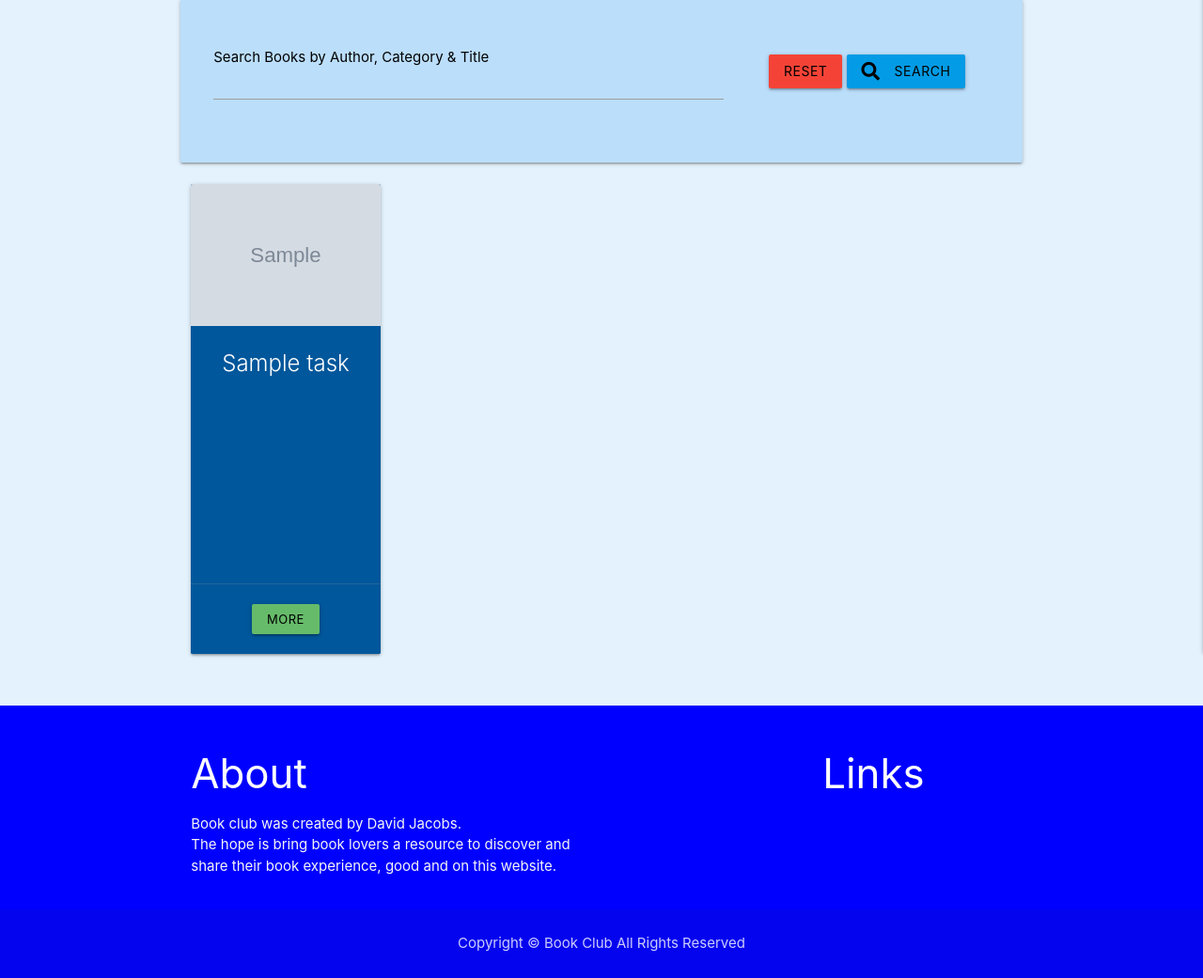
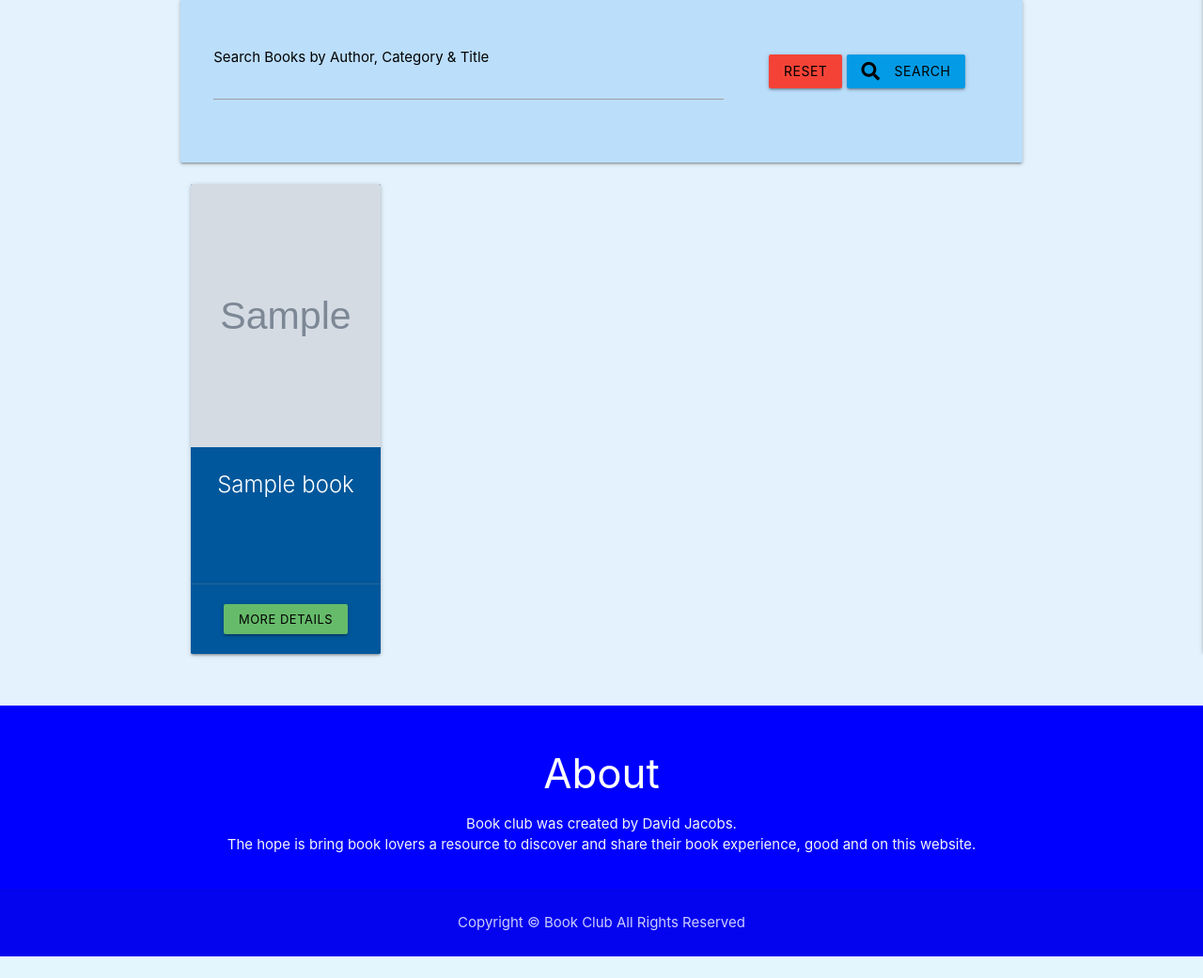
Before and after one commit to Davej66/book-club, a Flask app: page / in a window 1280 px wide. Shown: the part 166-1207 px from the top of the page at 94% size. After the commit the page ends 1184 px from the top, so only its background shows below. Run offline with Flask 2, Linux system fonts and the light colour scheme; grey boxes marked "Sample" are stand-in pictures; a database or web service that is not in the repository returns one stand-in record (values such as "Sample title"); some libraries are stand-ins or nearby versions.

Commit message:
Updating name consistency

```diff
--- a/app.py
+++ b/app.py
@@ -19,20 +19,19 @@ app.secret_key = os.environ.get("SECRET_KEY")
 
 mongo = PyMongo(app)
 
-# Retrieves all books
+
 @app.route("/")
-@app.route("/get_tasks")
-def get_tasks():
-    # Retrieves all books
-    tasks = list(mongo.db.tasks.find())
-    return render_template("tasks.html", tasks=tasks)
+@app.route("/get_books")
+def get_books():
+    books = list(mongo.db.books.find())
+    return render_template("books.html", books=books)
 
 
 @app.route("/search", methods=["GET", "POST"])
 def search():
     query = request.form.get("query")
-    tasks = list(mongo.db.tasks.find({"$text": {"$search": query}}))
-    return render_template("tasks.html", tasks=tasks)
+    books = list(mongo.db.books.find({"$text": {"$search": query}}))
+    return render_template("books.html", books=books)
 
 
 @app.route("/register", methods=["GET", "POST"])
@@ -52,8 +51,7 @@ def register():
             "email": request.form.get("email").lower(),
             "is_admin": is_admin,
             "admin": "no",
-            "password": generate_password_hash(request.form.get("password")),
-            "user_avatar": request.form.get("user_avatar")
+            "password": generate_password_hash(request.form.get("password"))
         }
         mongo.db.users.insert_one(register)
 
@@ -74,13 +72,11 @@ def login():
 
         if existing_user:
             # ensure hashed password matches user input
-            if check_password_hash(
-                existing_user["password"], request.form.get("password")):
-                    session["user"] = request.form.get("username").lower()
-                    flash("Welcome, {}".format(
-                        request.form.get("username")))
-                    return redirect(url_for(
-                        "profile", username=session["user"]))
+            if check_password_hash(existing_user["password"], request.form.get("password")):
+                session["user"] = request.form.get("username").lower()
+                flash("Welcome, {}".format(request.form.get("username")))
+                return redirect(url_for(
+                    "profile", username=session["user"]))
 
             else:
                 # invalid password match
@@ -97,14 +93,15 @@ def login():
 
 @app.route("/profile/<username>", methods=["GET", "POST"])
 def profile(username):
-    tasks = list(mongo.db.tasks.find())
+    books = list(mongo.db.books.find())
     reviews = list(mongo.db.reviews.find())
     # grab the session user's username from db
     username = mongo.db.users.find_one(
         {"username": session["user"]})["username"]
 
     if session["user"]:
-        return render_template("profile.html", username=username, tasks=tasks, reviews=reviews)
+        return render_template("profile.html", username=username,
+            books=books, reviews=reviews)
 
     return redirect(url_for("login"))
 
@@ -117,11 +114,11 @@ def logout():
     return redirect(url_for("login"))
 
 
-@app.route("/add_task", methods=["GET", "POST"])
-def add_task():
+@app.route("/add_book", methods=["GET", "POST"])
+def add_book():
     if request.method == "POST":
         is_bseller = "on" if request.form.get("is_bseller") else "off"
-        task = {
+        book = {
             "category_name": request.form.get("category_name"),
             "book_name": request.form.get("book_name"),
             "book_author": request.form.get("book_author"),
@@ -132,16 +129,16 @@ def add_task():
             "book_cover": request.form.get("book_cover"),
             "created_by": session["user"]
         }
-        mongo.db.tasks.insert_one(task)
-        flash("Task Successfully Added")
-        return redirect(url_for("get_tasks"))
+        mongo.db.books.insert_one(book)
+        flash("Book Successfully Added")
+        return redirect(url_for("get_books"))
 
     categories = mongo.db.categories.find().sort("category_name", 1)
-    return render_template("add_task.html", categories=categories)
+    return render_template("add_book.html", categories=categories)
 
 
-@app.route("/edit_task/<task_id>", methods=["GET", "POST"])
-def edit_task(task_id):
+@app.route("/edit_book/<book_id>", methods=["GET", "POST"])
+def edit_book(book_id):
     if request.method == "POST":
         is_bseller = "on" if request.form.get("is_bseller") else "off"
         submit = {
@@ -155,20 +152,20 @@ def edit_task(task_id):
             "book_cover": request.form.get("book_cover"),
             "created_by": session["user"]
         }
-        print({"_id": ObjectId(task_id)}, submit)
-        mongo.db.tasks.replace_one({"_id": ObjectId(task_id)}, submit)
+        print({"_id": ObjectId(book_id)}, submit)
+        mongo.db.books.replace_one({"_id": ObjectId(book_id)}, submit)
         flash("Task Successfully Updated")
 
-    task = mongo.db.tasks.find_one({"_id": ObjectId(task_id)})
+    book = mongo.db.books.find_one({"_id": ObjectId(book_id)})
     categories = mongo.db.categories.find().sort("category_name", 1)
-    return render_template("edit_task.html", task=task, categories=categories)
+    return render_template("edit_book.html", book=book, categories=categories)
 
 
-@app.route("/delete_task/<task_id>")
-def delete_task(task_id):
-    mongo.db.tasks.delete_one({"_id": ObjectId(task_id)})
+@app.route("/delete_book/<book_id>")
+def delete_book(book_id):
+    mongo.db.books.delete_one({"_id": ObjectId(book_id)})
     flash("Task Successfully Deleted")
-    return redirect(url_for("get_tasks"))
+    return redirect(url_for("get_books"))
 
 
 @app.route("/get_categories")
@@ -211,16 +208,16 @@ def delete_category(category_id):
     return redirect(url_for("get_categories"))
 
 
-@app.route("/get_book/<task_id>", methods=["GET", "POST"])
-def get_book(task_id):
-    task = mongo.db.tasks.find_one({"_id": ObjectId(task_id)})
+@app.route("/get_book/<book_id>", methods=["GET", "POST"])
+def get_book(book_id):
+    book = mongo.db.books.find_one({"_id": ObjectId(book_id)})
     reviews = list(mongo.db.reviews.find())
     categories = mongo.db.categories.find().sort("category_name", 1)
 
     if request.method == "POST":
         review_details = {
             "book_review": request.form.get("book_review"),
-            "book_title": task["book_name"],
+            "book_title": request.form.get["book_name"],
             "reviewed_by": session["user"],
             "created_on": datetime.now()
         }
@@ -228,12 +225,12 @@ def get_book(task_id):
         mongo.db.reviews.insert_one(review_details)
         flash("Category Successfully Updated")
 
-    return render_template("get_book.html", task=task, categories=categories, reviews=reviews)
+    return render_template("get_book.html", book=book, categories=categories, reviews=reviews)
 
 
- # The 404 page
+# The 404 page
 @app.errorhandler(404)
-def page_not_found(e):
+def page_not_found(err):
     """
     On 404 error passes user to custom 404 page
     """
--- a/static/css/style.css
+++ b/static/css/style.css
@@ -37,13 +37,10 @@ body {
     line-height: 42px;
 }
 
-/*.card.large .card-image > img{
-    align-content: center;
+.card.large .card-image > img{
     height: 280px;
-    /*max-width: 240px;
-} */
-
-
+    max-width: 240px;
+}
 
 .card-title {
     max-width: 180px;
@@ -80,6 +77,8 @@ body {
   }
 
 
+
+
 /* //////////////////////////////// footer/////////////////////////////////// */
 
 footer.page-footer{
@@ -99,7 +98,7 @@ footer.page-footer{
         max-height: 13.43rem;
         max-width: 10.5rem;
         min-height: 13.43rem;
-        min-width: 10.5rem;
+        min-width:5.5rem;
     }
 
 
@@ -111,7 +110,7 @@ footer.page-footer{
         max-height: 23.43rem;
         max-width: 20.5rem;
         min-height: 23.43rem;
-        min-width: 20.5rem;
+        min-width: 1.5rem;
     }
     /*.card ..card-image > img{
         max-height: auto;
--- a/static/js/script.js
+++ b/static/js/script.js
@@ -19,7 +19,6 @@ $(document).ready(function () {
 });
 
 validateMaterializeSelect();
-
 function validateMaterializeSelect() {
 
     let classValid = { "border-bottom": "1px solid #4caf50", "box-shadow": "0 1px 0 0 #4caf50" };
--- a/templates/404.html
+++ b/templates/404.html
@@ -8,7 +8,7 @@
             <h1 class = "center" > Page Not Found! Please return to Book Club </h1 >
         </div >
         <div class = "col s12 center" >
-            <a href = "{{ url_for('get_tasks') }}" class = "btn-large light-blue center" aria-label="Home">Return to Book Club</a>
+            <a href = "{{ url_for('get_books') }}" class = "btn-large light-blue center" aria-label="Home">Return to Book Club</a>
         </div >
     </div >
 </div >
--- a/templates/500.html
+++ b/templates/500.html
@@ -7,7 +7,7 @@
             <h1 class = "center" > Oops, Something Went Wrong! Please return to Book Club </h1 >
         </div >
         <div class = "col s12 center" >
-            <a href = "{{ url_for('get_tasks') }}" class = "btn-large light-blue center" aria-label="Home">Return to Book Club</a>
+            <a href = "{{ url_for('get_books') }}" class = "btn-large light-blue center" aria-label="Home">Return to Book Club</a>
         </div >
     </div >
 </div >
--- a/templates/add_task.html
+++ b/templates/add_book.html
@@ -4,7 +4,7 @@
 <h3 class=" black-text center-align">Add Book</h3>
 
 <div class="row card-panel grey lighten-5">
-    <form class="col s12" method="POST" action="{{ url_for('add_task') }}">
+    <form class="col s12" method="POST" action="{{ url_for('add_book') }}">
         <!--category selection-->
         <div class="row">
             <div class="input-field col s12">
@@ -89,7 +89,7 @@
         <div class="row">
             <div class="col-12 center-align">
                  <!--cancel button-->
-                 <a href="{{ url_for('get_tasks') }}" class="btn-large red text-shadow">
+                 <a href="{{ url_for('get_books') }}" class="btn-large red text-shadow">
                     Cancel <i class="fas fa-times-circle right"></i>
                 </a>
                 <button type="submit" class="btn-large light-blue darken-1 text-shadow">
--- a/templates/base.html
+++ b/templates/base.html
@@ -25,14 +25,14 @@
     <!-- top navbar -->
     <nav class="nav-extended text-shadow light-blue">
       <div class="nav-wrapper">
-        <a href="{{ url_for('get_tasks') }}" class="brand-logo" style = "position:relative; left:80px; top:2px; ">  Book Club</a>
+        <a href="{{ url_for('get_books') }}" class="brand-logo" style = "position:relative; left:80px; top:2px; ">  Book Club</a>
 
         <a href="#" data-target="mobile-demo" class="sidenav-trigger right"><i class="fas fa-bars"></i></a>
         <ul class="right hide-on-med-and-down">
-          <li><a href="{{ url_for('get_tasks') }}">Home</a></li>
+          <li><a href="{{ url_for('get_books') }}">Home</a></li>
           {% if session.user %}
           <li><a href="{{ url_for('profile', username=session['user']) }}">Profile</a></li>
-          <li><a href="{{ url_for('add_task') }}">New Book</a></li>
+          <li><a href="{{ url_for('add_book') }}">New Book</a></li>
           {% if session.user|lower == "admin"|lower %}
           <li><a href="{{ url_for('get_categories') }}">Manage Categories</a></li>
           {% endif %}
@@ -49,12 +49,12 @@
     <!-- mobile sidenav -->
     <ul class="sidenav" id="mobile-demo">
       <li>
-        <h4 class="center-align light-blue-text text-darken 4">Book Club</h4>
+        <h4 class="center-align black-text">Book Club</h4>
       </li>
-      <li><a href="{{ url_for('get_tasks') }}">Home</a></li>
+      <li><a href="{{ url_for('get_books') }}">Home</a></li>
       {% if session.user %}
       <li><a href="{{ url_for('profile', username=session['user']) }}">Profile</a></li>
-      <li><a href="{{ url_for('add_task') }}">New Task</a></li>
+      <li><a href="{{ url_for('add_book') }}">New Book</a></li>
       {% if session.user|lower == "admin"|lower %}
       <li><a href="{{ url_for('get_categories') }}">Manage Categories</a></li>
       {% endif %}
@@ -89,18 +89,12 @@
   <footer class="page-footer">
     <div class="container">
         <div class="row">
-            <div class="col s6">
+            <div class="col s12 center">
                 <h3 class="white-text">About</h3>
-                <p class="grey-text text-lighten-4">Book club was created by David Jacobs.<br>
+                <p class="grey-text text-lighten-4" >Book club was created by David Jacobs.<br>
                     The hope is bring book lovers a resource to discover and share their book experience, good and
                     on this website.
                 </p>
-            </div>
-            <div class="col s3 offset-s3">
-                <h3 class="white-text">Links</h3>
-                <ul>
-
-                </ul>
             </div>
         </div>
     </div>
--- a/templates/tasks.html
+++ b/templates/books.html
@@ -12,7 +12,7 @@
                 <label for = "query" class = "black-text" > Search Books by Author, Category & Title </label >
             </div>
             <div class = "col s12 m4" >
-                <a href = "{{ url_for('get_tasks') }}" class = "red btn black-text" > Reset </a >
+                <a href = "{{ url_for('get_books') }}" class = "red btn black-text" > Reset </a >
                 <button type = "submit" class = "light-blue darken-1 btn black-text" >
                     <i class = "fas fa-search left" > </i > Search
                 </button >
@@ -21,34 +21,31 @@
     </form>
 </div>
 
-{% if tasks|length > 0 %}
+{% if books|length > 0 %}
 <ul class = "row container-fluid" >
 
    <li >
         <div class = "row" >
-            {% for task in tasks %}
+            {% for book in books %}
                     <div class = "col m3" >
                         <div class = "card large light-blue darken-4 center-align" >
                             <div class = "card-image center-align valign-wrapper" >
-                                <img height="auto" src = "{{ task.book_cover }}" alt = "{{ task.book_name }} book cover" >
+                                <img height="auto" src = "{{ book.book_cover }}" alt = "{{ book.book_name }} book cover" >
                             </div>
                             <div class = "card-content white-text valign center" >
-                                <span class = "card-title" > {{task.book_name}}
-                                {% if task.is_bseller == "on" %}
-                                <i class = "fas fa-exclamation-circle light-blue-text text-lighten-2 tooltipped"
-                                    data - position = "right" data - tooltip = "Bestseller!" > </i >
-                                {% endif %}
+                                <span class = "card-title" > {{book.book_name}}
+
                                 </span>
                             </div >
                             <div class = "card-action" >
-                                {% if session.user|lower == task.created_by|lower or session.user|lower == "admin"|lower %}
-                                <a href = "{{ url_for('delete_task', task_id=task._id) }}"
+                                {% if session.user|lower == book.created_by|lower or session.user|lower == "admin"|lower %}
+                                <a href = "{{ url_for('delete_book', book_id=book._id) }}"
                                     class = "btn-small green accent-4 black-text" > Delete </a >
-                                <a href = "{{ url_for('edit_task', task_id=task._id) }}"
+                                <a href = "{{ url_for('edit_book', book_id=book._id) }}"
                                     class = "btn-small light-blue lighten-1 black-text" > Edit </a >
                                 {% endif %}
-                                <a href = "{{ url_for('get_book', task_id=task._id) }}"
-                                    class = "btn-small green lighten-1 black-text" > More </a >
+                                <a href = "{{ url_for('get_book', book_id=book._id) }}"
+                                    class = "btn-small green lighten-1 black-text" > More Details</a >
                             </div>
                         </div>
                     </div >
```
Also changed, not shown: templates/add_category.html (+13 -13 lines), templates/edit_book.html (renamed from templates/edit_task.html, +11 -11 lines), templates/get_book.html (+20 -20 lines), templates/profile.html (+11 -24 lines).
